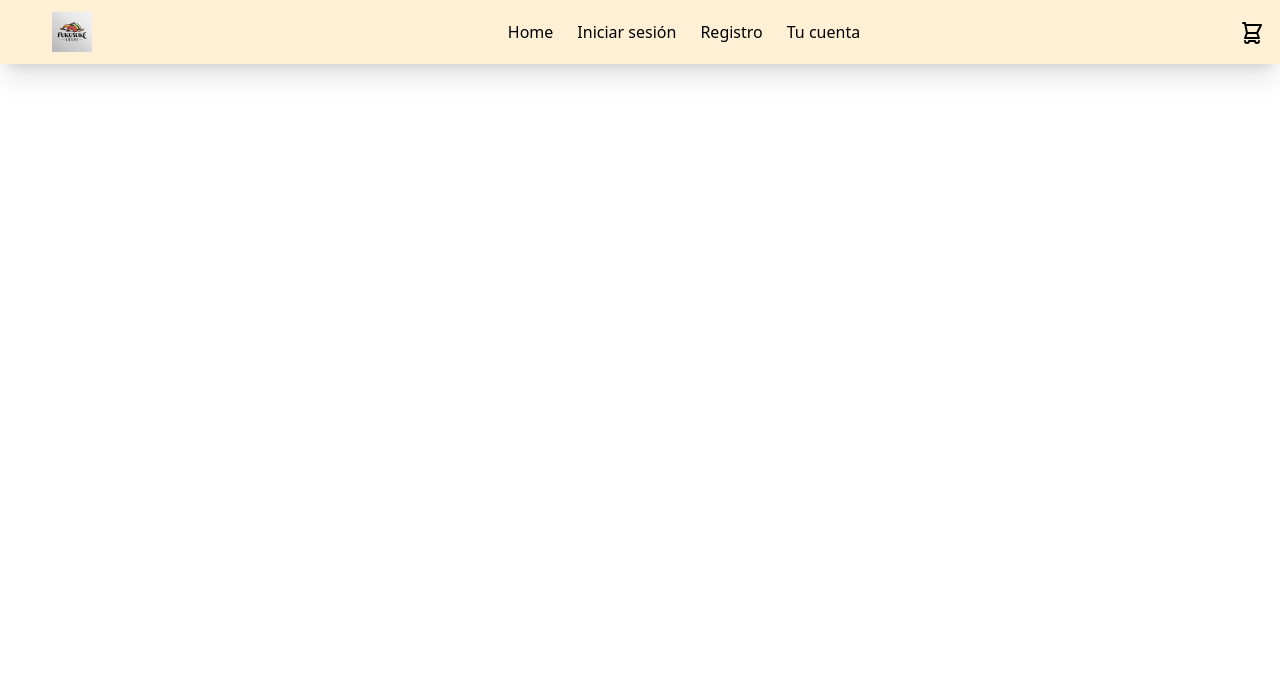
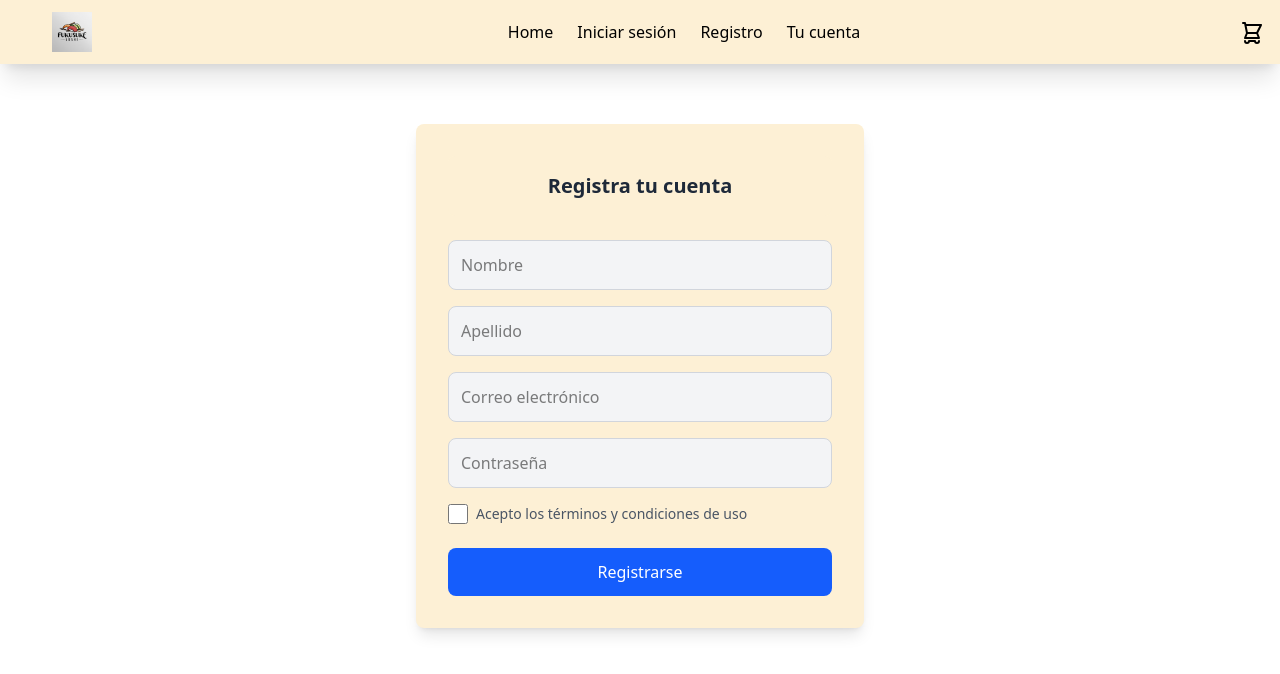
Before and after one commit to AngeloIbadurmiendo/Gacha-Hell-Sushi, a React (Vite) app: page /register_admin in a window 1280 px wide. Shown: the top 674 px of the page. Built offline with nearby package versions, Linux system fonts and the light colour scheme.

Commit message:
Add admin login and registration pages
- Implemented LoginAdmin component for admin login functionality.
- Implemented SignupAdmin component for admin registration functionality.
- Updated AppRouter to include routes for admin login and registration.

```diff
--- /dev/null
+++ b/src/pages/admin_login.tsx
@@ -0,0 +1,90 @@
+import React, { useState, FormEvent } from "react"
+import { Link, useNavigate } from "react-router-dom"
+
+const LoginAdmin: React.FC = () => {
+  const [correo, setCorreo] = useState<string>("")
+  const [contrasenia, setContrasenia] = useState<string>("")
+  const [error, setError] = useState<string>("")
+  const navigate = useNavigate()
+
+  const handleLogin = async (e: FormEvent<HTMLFormElement>) => {
+    e.preventDefault()
+    setError("")
+
+    try {
+      const response = await fetch(
+        "http://localhost:3000/usuarios_admin/login",
+        {
+          method: "POST",
+          headers: { "Content-Type": "application/json" },
+          body: JSON.stringify({ correo, contrasenia }),
+        }
+      )
+
+      const data = await response.json()
+
+      if (response.ok) {
+        // Aquí puedes guardar userId/token y redirigir
+        localStorage.setItem("userId", data.userId)
+        navigate("/admin")
+      } else {
+        setError(data.message || "Error al iniciar sesión")
+      }
+    } catch {
+      setError("No se pudo conectar al servidor")
+    }
+  }
+
+  return (
+    <div className='flex flex-col items-center p-8 bg-[#FDF0D5] rounded-lg max-w-sm mx-auto mt-10 shadow-lg'>
+      <div className='w-full text-center mb-6'>
+        <h1 className='text-2xl font-bold text-gray-800'>
+          Panel de administración
+        </h1>
+        <p className='text-sm text-gray-500'>
+          Accede a tu cuenta para continuar
+        </p>
+      </div>
+
+      <form onSubmit={handleLogin} className='w-full'>
+        <input
+          type='email'
+          placeholder='Correo'
+          className='bg-gray-100 border border-gray-300 p-3 rounded-lg w-full mb-4 focus:outline-none focus:ring-2 focus:ring-blue-500'
+          value={correo}
+          onChange={(e) => setCorreo(e.target.value)}
+          required
+        />
+
+        <input
+          type='password'
+          placeholder='Contraseña'
+          className='bg-gray-100 border border-gray-300 p-3 rounded-lg w-full mb-6 focus:outline-none focus:ring-2 focus:ring-blue-500'
+          value={contrasenia}
+          onChange={(e) => setContrasenia(e.target.value)}
+          required
+        />
+
+        {error && (
+          <div className='text-red-600 text-sm mb-4 text-center'>{error}</div>
+        )}
+
+        <button
+          type='submit'
+          className='w-full bg-blue-900 text-white py-3 rounded-full hover:bg-blue-700 focus:outline-none focus:ring-2 focus:ring-blue-500 mb-4'
+        >
+          Iniciar Sesión
+        </button>
+      </form>
+
+      <Link
+        to='/register_admin'
+        className='w-full bg-blue-400 text-white py-3 rounded-full text-center border border-gray-300 hover:bg-gray-200 focus:outline-none focus:ring-2 focus:ring-blue-500'
+      >
+        Registrarse
+      </Link>
+    </div>
+  )
+}
+
+export default LoginAdmin
--- /dev/null
+++ b/src/pages/admin_register.tsx
@@ -0,0 +1,123 @@
+import React, { useState, FormEvent } from "react"
+
+const SignupAdmin: React.FC = () => {
+  const [nombre, setNombre] = useState<string>("")
+  const [apellido, setApellido] = useState<string>("")
+  const [correo, setCorreo] = useState<string>("")
+  const [contrasenia, setContrasenia] = useState<string>("")
+  const [aceptaTerminos, setAceptaTerminos] = useState<boolean>(false)
+  const [error, setError] = useState<string>("")
+  const [ok, setOk] = useState<string>("")
+
+  const handleSignup = async (e: FormEvent<HTMLFormElement>) => {
+    e.preventDefault()
+    setError("")
+    setOk("")
+    if (!aceptaTerminos) {
+      setError("Debes aceptar los términos y condiciones.")
+      return
+    }
+
+    try {
+      const response = await fetch(
+        "http://localhost:3000/usuarios_admin/registro",
+        {
+          method: "POST",
+          headers: { "Content-Type": "application/json" },
+          body: JSON.stringify({
+            nombre,
+            apellido,
+            correo,
+            contrasenia,
+          }),
+        }
+      )
+
+      const data = await response.json()
+
+      if (response.ok) {
+        setOk("¡Registro exitoso! Ahora puedes iniciar sesión.")
+        // Puedes redirigir al login aquí si quieres
+      } else {
+        setError(data.message || "Error al registrarse")
+      }
+    } catch {
+      setError("No se pudo conectar al servidor")
+    }
+  }
+
+  return (
+    <div className='flex flex-col items-center p-8 bg-[#FDF0D5] rounded-lg max-w-md mx-auto mt-10 shadow-lg'>
+      <div className='w-full flex justify-between items-center bg-[#FDF0D5] p-4 rounded-lg'>
+        <h1 className='text-xl font-bold text-gray-800 mx-auto'>
+          Registra tu cuenta
+        </h1>
+      </div>
+
+      <form onSubmit={handleSignup} className='w-full'>
+        <input
+          type='text'
+          placeholder='Nombre'
+          className='bg-gray-100 border border-gray-300 p-3 rounded-lg w-full mt-6 focus:outline-none focus:ring-2 focus:ring-blue-500'
+          value={nombre}
+          onChange={(e) => setNombre(e.target.value)}
+          required
+        />
+
+        <input
+          type='text'
+          placeholder='Apellido'
+          className='bg-gray-100 border border-gray-300 p-3 rounded-lg w-full mt-4 focus:outline-none focus:ring-2 focus:ring-blue-500'
+          value={apellido}
+          onChange={(e) => setApellido(e.target.value)}
+        />
+
+        <input
+          type='email'
+          placeholder='Correo electrónico'
+          className='bg-gray-100 border border-gray-300 p-3 rounded-lg w-full mt-4 focus:outline-none focus:ring-2 focus:ring-blue-500'
+          value={correo}
+          onChange={(e) => setCorreo(e.target.value)}
+          required
+        />
+
+        <input
+          type='password'
+          placeholder='Contraseña'
+          className='bg-gray-100 border border-gray-300 p-3 rounded-lg w-full mt-4 focus:outline-none focus:ring-2 focus:ring-blue-500'
+          value={contrasenia}
+          onChange={(e) => setContrasenia(e.target.value)}
+          required
+        />
+
+        <div className='mt-4 flex items-center space-x-2 w-full'>
+          <input
+            type='checkbox'
+            className='form-checkbox h-5 w-5 text-blue-500 border-gray-300 rounded focus:outline-none focus:ring-2 focus:ring-blue-500'
+            checked={aceptaTerminos}
+            onChange={() => setAceptaTerminos(!aceptaTerminos)}
+          />
+          <label className='text-sm text-gray-600'>
+            Acepto los términos y condiciones de uso
+          </label>
+        </div>
+
+        {error && (
+          <div className='text-red-600 text-sm mt-4 text-center'>{error}</div>
+        )}
+        {ok && (
+          <div className='text-green-600 text-sm mt-4 text-center'>{ok}</div>
+        )}
+
+        <button
+          type='submit'
+          className='mt-6 w-full bg-blue-600 text-white py-3 rounded-lg hover:bg-blue-700 focus:outline-none focus:ring-2 focus:ring-blue-500'
+        >
+          Registrarse
+        </button>
+      </form>
+    </div>
+  )
+}
+
+export default SignupAdmin
--- a/src/routes/AppRouter.tsx
+++ b/src/routes/AppRouter.tsx
@@ -13,6 +13,8 @@ import AdminView from "../pages/admin_view"
 import AdminOrders from "../pages/admin_orders"
 import AdminUsers from "../pages/admin_users"
 import AdminProducts from "../pages/admin_products"
+import LoginAdmin from "../pages/admin_login"
+import SignupAdmin from "../pages/admin_register"
 
 const AppRouter = () => {
   return (
@@ -31,7 +33,9 @@ const AppRouter = () => {
         <Route path='/admin_orders' element={<AdminOrders />} />
         <Route path='/admin_users' element={<AdminUsers />} />
         <Route path='/admin_products' element={<AdminProducts />} />
-        <Route path="/perfil" element={<Profile />} />
+        <Route path='/perfil' element={<Profile />} />
+        <Route path='/login_admin' element={<LoginAdmin />} />
+        <Route path='/register_admin' element={<SignupAdmin />} />
       </Routes>
     </div>
   )
```
Also changed, not shown: 1 other file (tests, documents, lock files or other folders).
